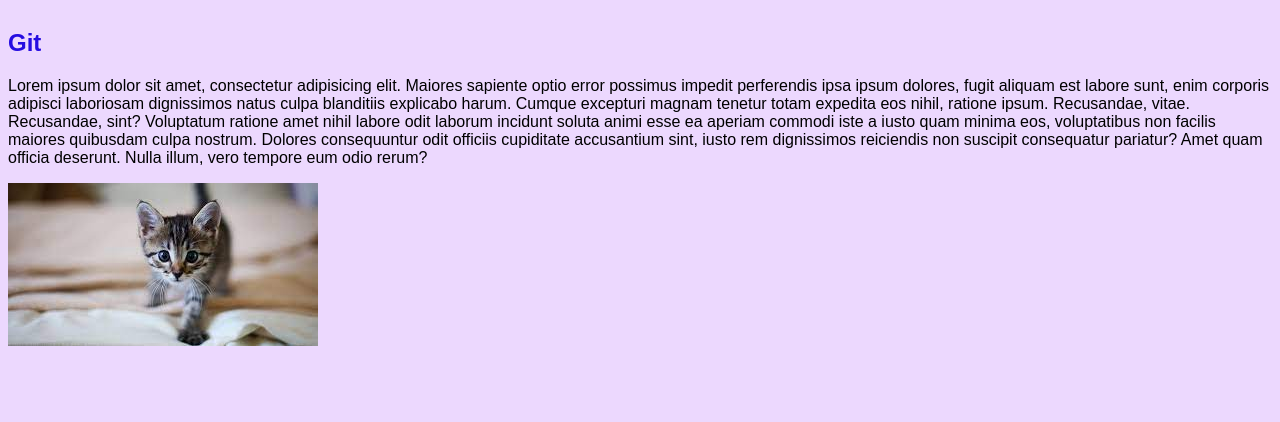
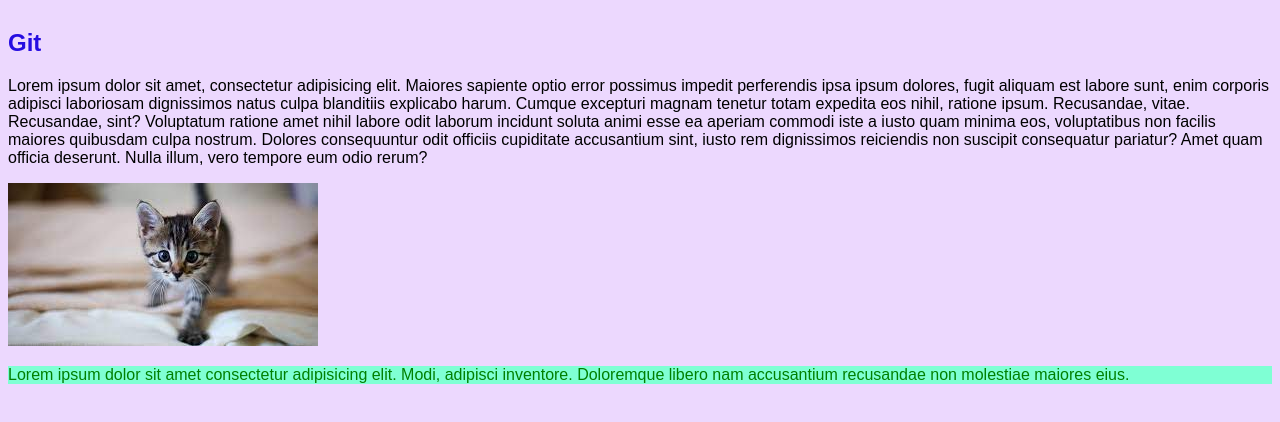
Before and after one commit to valen1312/after, a plain HTML site: page index.html in a window 1280 px wide. Shown: the part 90-512 px from the top of the page. Drawn offline with Linux system fonts and the light colour scheme.

Commit message:
agregue foote

```diff
--- a/css/estilo.css
+++ b/css/estilo.css
@@ -10,3 +10,9 @@ h1{
 h2{
     color: rgb(38, 13, 225);
 }
+footer{
+    background-color: aquamarine;
+}
+footer p{
+    color: green;
+}
--- a/index.html
+++ b/index.html
@@ -16,6 +16,9 @@
     <p>Lorem ipsum dolor sit amet, consectetur adipisicing elit. Maiores sapiente optio error possimus impedit perferendis ipsa ipsum dolores, fugit aliquam est labore sunt, enim corporis adipisci laboriosam dignissimos natus culpa blanditiis explicabo harum. Cumque excepturi magnam tenetur totam expedita eos nihil, ratione ipsum. Recusandae, vitae. Recusandae, sint? Voluptatum ratione amet nihil labore odit laborum incidunt soluta animi esse ea aperiam commodi iste a iusto quam minima eos, voluptatibus non facilis maiores quibusdam culpa nostrum. Dolores consequuntur odit officiis cupiditate accusantium sint, iusto rem dignissimos reiciendis non suscipit consequatur pariatur? Amet quam officia deserunt. Nulla illum, vero tempore eum odio rerum?</p>
     <img src="./img/gatit.jfif" alt="gatito">
 </main>
+<footer>
+    <p>Lorem ipsum dolor sit amet consectetur adipisicing elit. Modi, adipisci inventore. Doloremque libero nam accusantium recusandae non molestiae maiores eius.</p>
+</footer>
 
 </body>
 </html>
```
